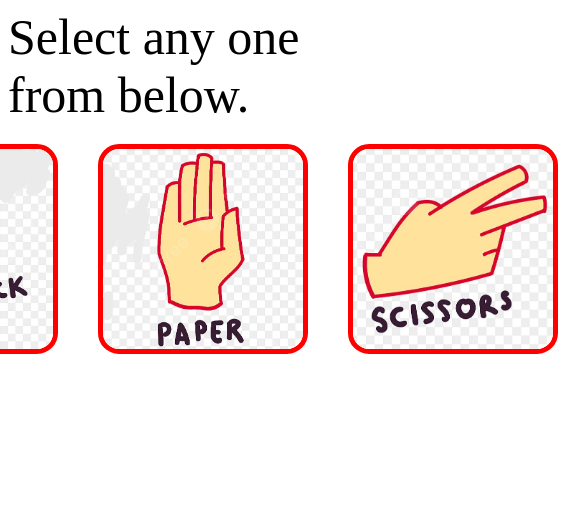
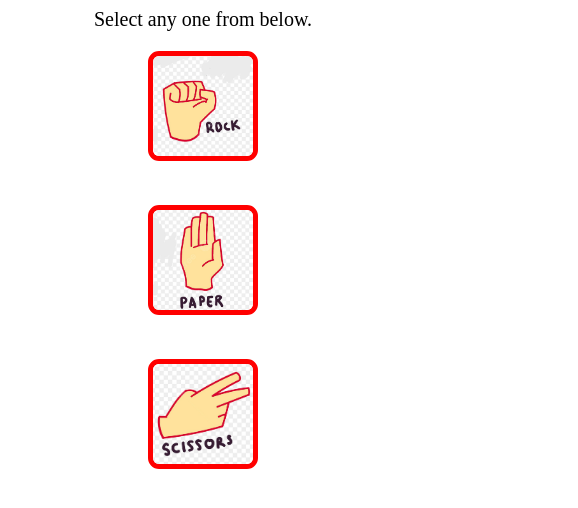
Before and after one commit to gyanshankar1708/Rock-Paper-Scissor, a plain HTML site: page index.html in a window 390 px wide. Shown: the whole page, 578 px wide, since content can reach past the window. Drawn offline with Linux system fonts and the light colour scheme.

Commit message:
Responsiveness added

```diff
--- a/index.html
+++ b/index.html
@@ -28,6 +28,26 @@
         .point{
             font-size: 20px;
         }
+        .container img:hover{
+            transform: scale(1.1);
+        }
+        @media (max-width:768px) {
+            .container img{
+                width: 100px;
+            }
+            .text{
+                font-size: 20px;
+            }
+        }
+        @media (max-width:450px){
+            .container{
+                display: flex;
+                flex-direction: column;
+            }
+            .text{
+                font-size: 20px;
+            }
+        }
 
     </style>
 </head>
```
